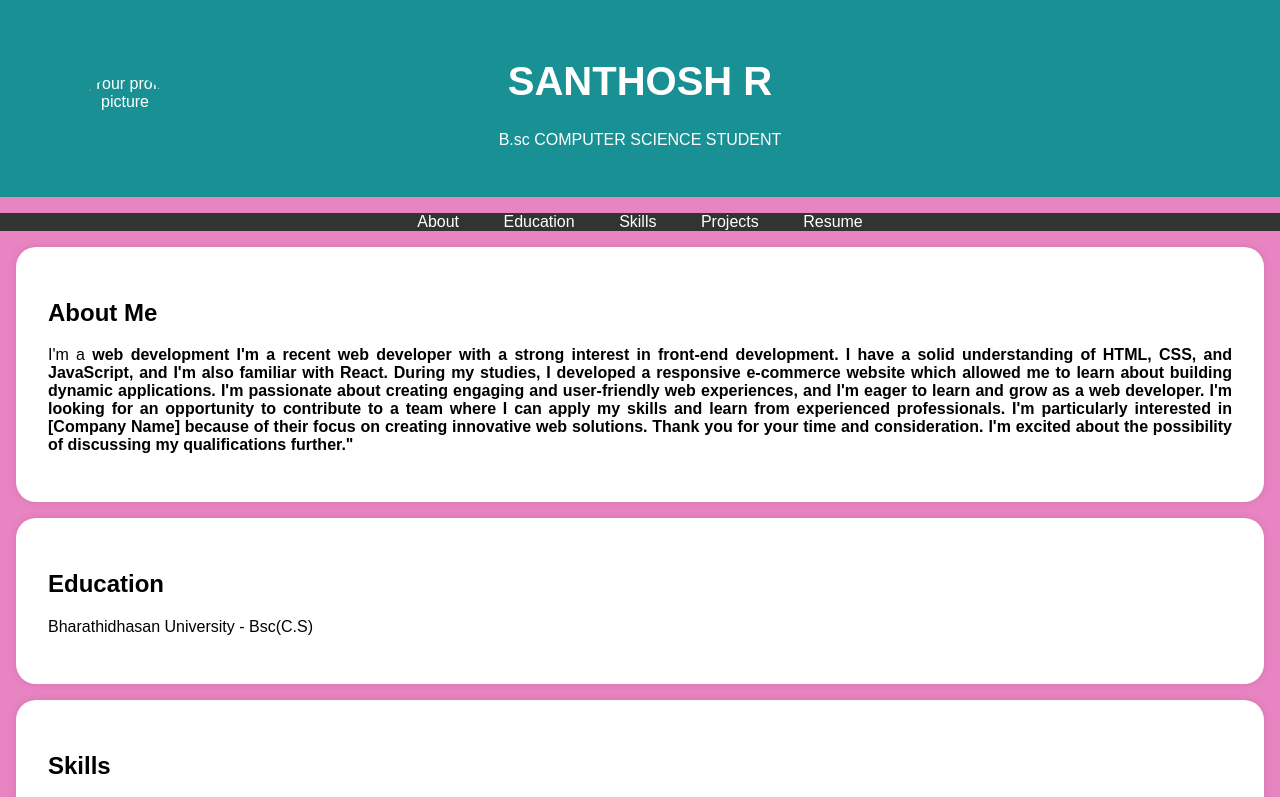
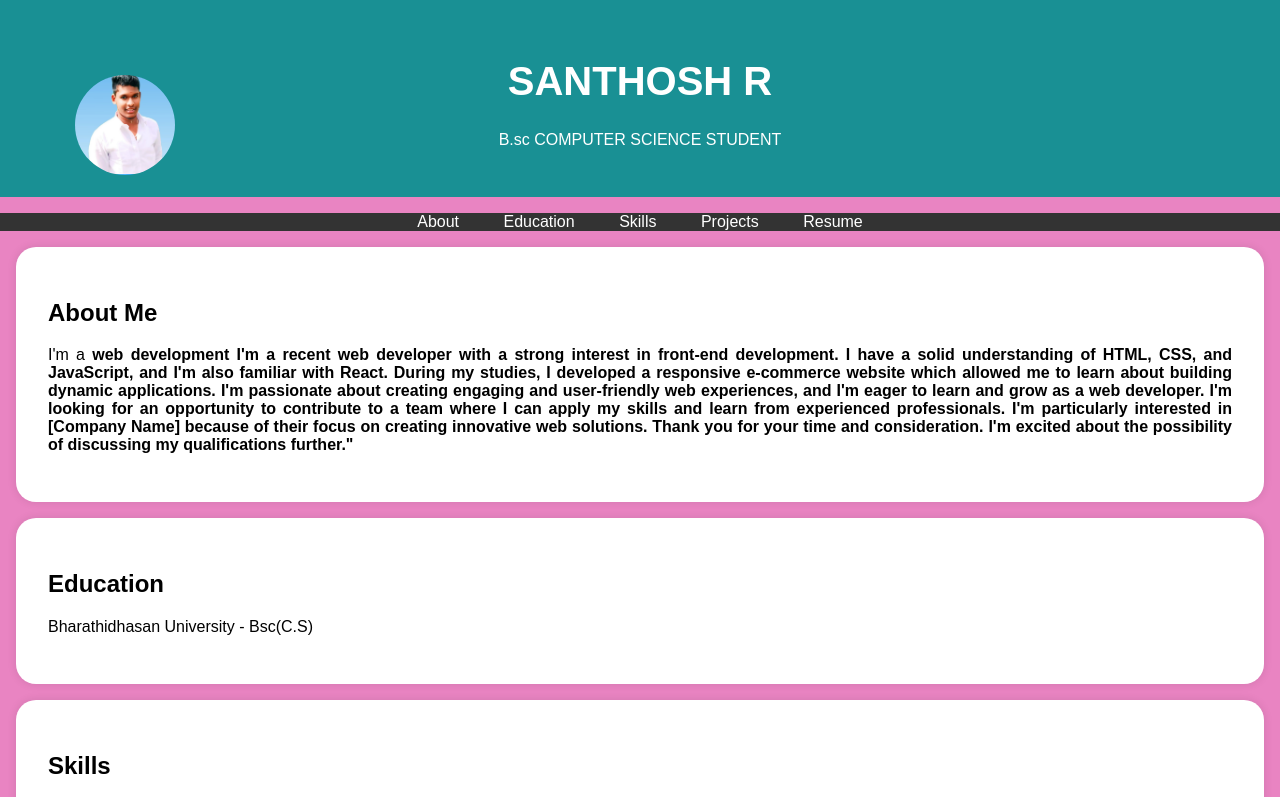
Before and after one commit to Santhosh02082005/digital-portfolio, a plain HTML site: page index.html in a window 1280 px wide. Shown: the top 797 px of the page. Drawn offline with Linux system fonts and the light colour scheme.

Commit message:
Update index.html

```diff
--- a/index.html
+++ b/index.html
@@ -95,7 +95,7 @@
     <header>
         <div class="header-content">
             <!-- Add your profile picture here -->
-            <img src="c:\Users\acer\OneDrive\Pictures\WhatsApp Image 2025-03-19 at 09.17.47.jpeg"alt="Your profile picture" class="profile-picture">
+            <img src="IDPhoto_20250314_142851.jpg"alt="Your profile picture" class="profile-picture">
             <h1>SANTHOSH R</h1>
             <p>B.sc COMPUTER SCIENCE STUDENT</p>
         </div>
```
